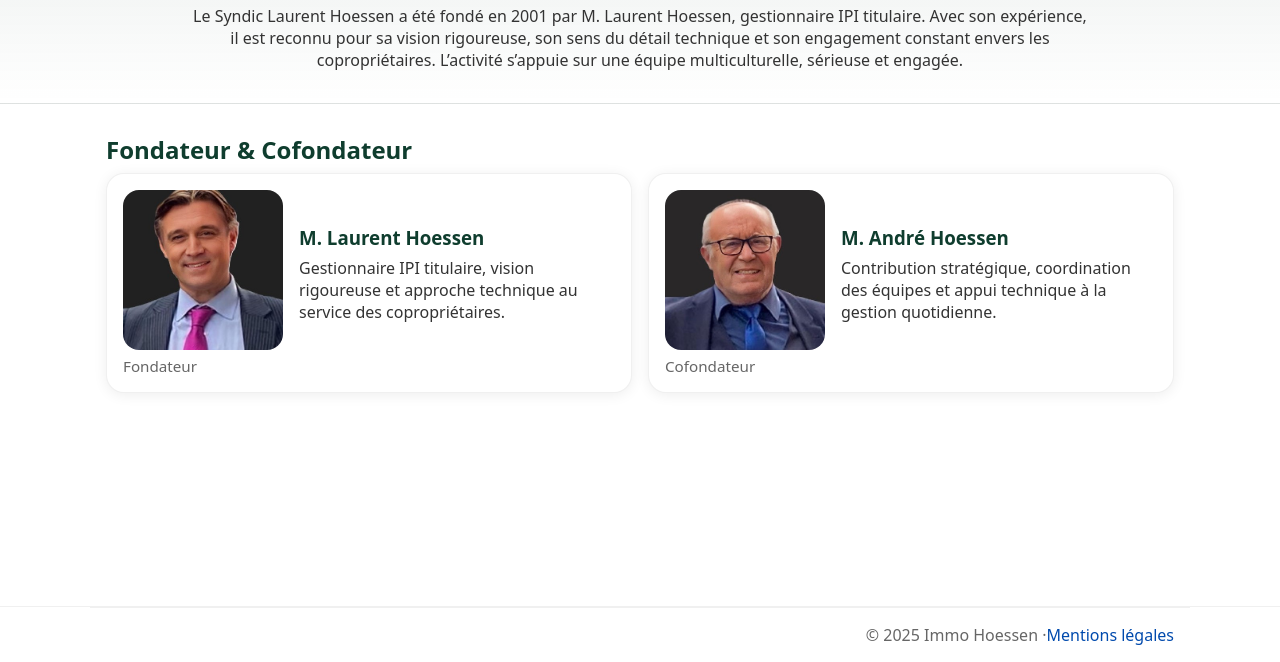
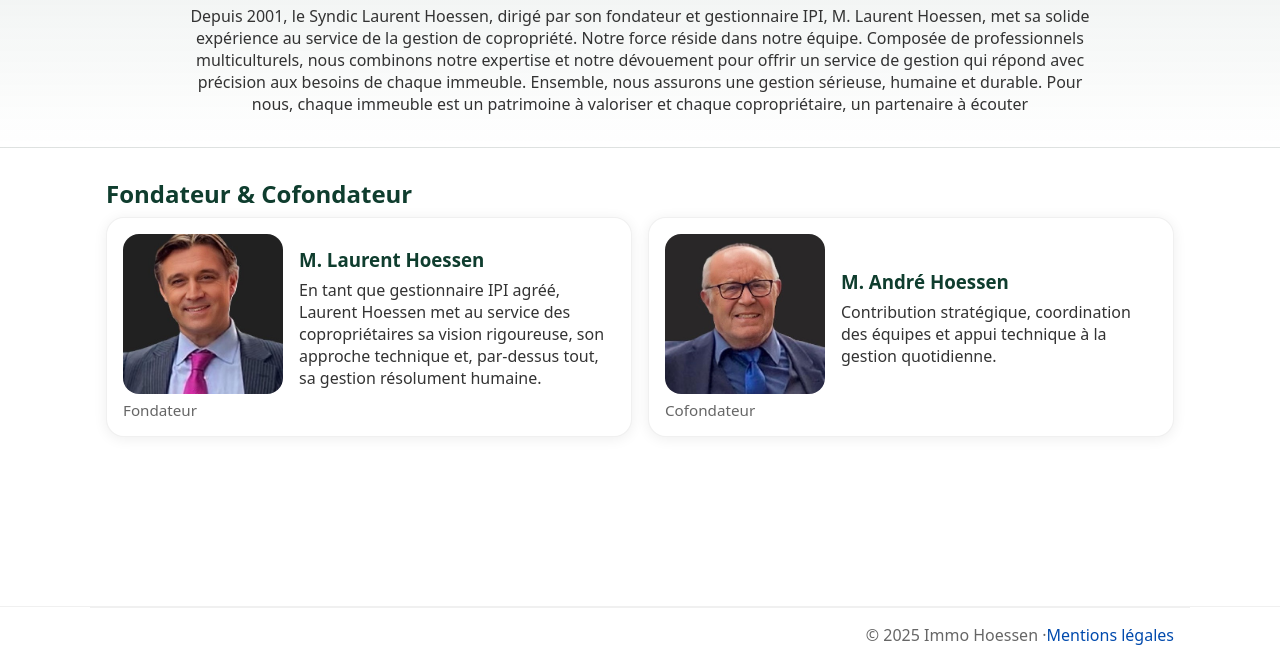
Before and after one commit to Fabivilmen/immohoessen-site-v2, a plain HTML site: page apropos.html in a window 1280 px wide. Shown: the part 138-800 px from the top of the page. Drawn offline with Linux system fonts and the light colour scheme.

Commit message:
Update apropos.html

```diff
--- a/apropos.html
+++ b/apropos.html
@@ -62,10 +62,10 @@
       <div class="container">
         <h1>À propos</h1>
         <p>
-          Le Syndic Laurent Hoessen a été fondé en 2001 par M. Laurent Hoessen, gestionnaire IPI titulaire.
-          Avec son expérience, il est reconnu pour sa vision rigoureuse, son sens du détail technique et son
-          engagement constant envers les copropriétaires. L’activité s’appuie sur une équipe multiculturelle,
-          sérieuse et engagée.
+          Depuis 2001, le Syndic Laurent Hoessen, dirigé par son fondateur et gestionnaire IPI, M. Laurent Hoessen, met sa solide expérience au service de la gestion de copropriété.
+Notre force réside dans notre équipe. Composée de professionnels multiculturels, nous combinons notre expertise et notre dévouement pour offrir un service de gestion qui répond avec précision aux besoins de chaque immeuble.
+Ensemble, nous assurons une gestion sérieuse, humaine et durable. Pour nous, chaque immeuble est un patrimoine à valoriser et chaque copropriétaire, un partenaire à écouter
+
         </p>
       </div>
     </section>
@@ -83,7 +83,8 @@
           </div>
           <div>
             <h3>M. Laurent Hoessen</h3>
-            <p>Gestionnaire IPI titulaire, vision rigoureuse et approche technique au service des copropriétaires.</p>
+            <p>En tant que gestionnaire IPI agréé, Laurent Hoessen met au service des copropriétaires sa vision rigoureuse, son approche technique et, par-dessus tout, sa gestion résolument humaine.
+            </p>
           </div>
         </article>
 
```
